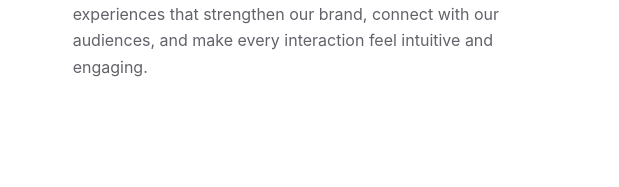
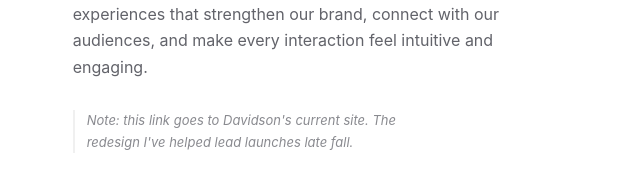
Before and after one commit to mvilio/website, a plain HTML site: page index.html in a window 1280 px wide. Shown: the part 765-952 px from the top of the page, 661-1280 px from the left. Drawn offline with Linux system fonts and the light colour scheme.

Commit message:
update 2

```diff
--- a/css/styles.css
+++ b/css/styles.css
@@ -396,6 +396,17 @@ body.menu-open {
 
 .project-copy p + p {
   margin-top: 18px;
+}
+
+.project-note {
+  font-size: 13px !important;
+  font-style: italic;
+  color: var(--color-text-secondary);
+  opacity: 0.75;
+  padding-left: 12px;
+  border-left: 2px solid var(--color-border);
+  max-width: 42ch !important;
+  margin-top: 30px !important;
 }
 
 /* ---------- About page ---------- */
--- a/index.html
+++ b/index.html
@@ -95,6 +95,7 @@
           <h2><a href="https://davidson-co.com/" target="_blank" rel="noopener noreferrer">Davidson &amp; Company LLP</a></h2>
           <p>Davidson helps people navigate complexity with confidence through trusted accounting, audit, tax, and advisory services. As a Brand Designer, I help shape how our brand comes to life across digital and physical experiences.</p>
           <p>My work focuses on creating clear, user-focused experiences that strengthen our brand, connect with our audiences, and make every interaction feel intuitive and engaging.</p>
+          <p class="project-note">Note: this link goes to Davidson's current site. The redesign I've helped lead launches late fall.</p>
         </div>
       </article>
 
```
Also changed, not shown: 1 other file.
